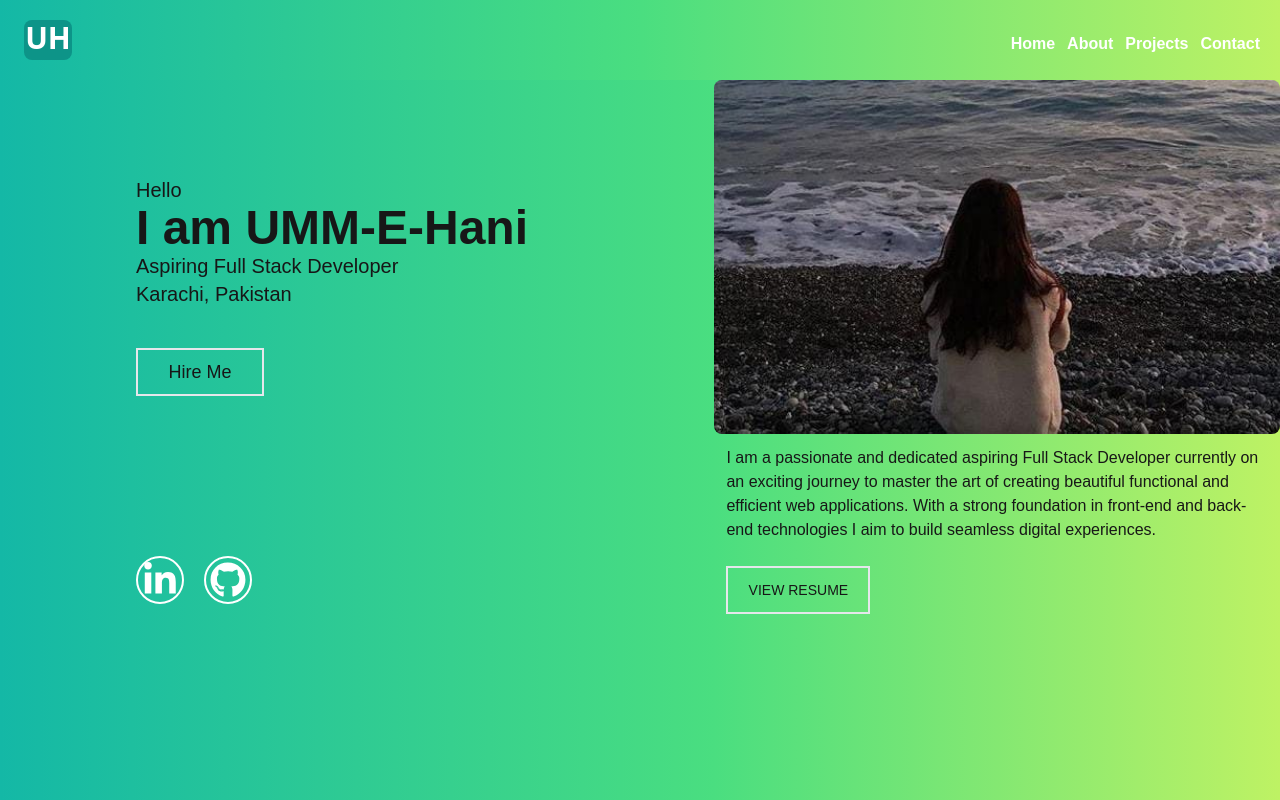
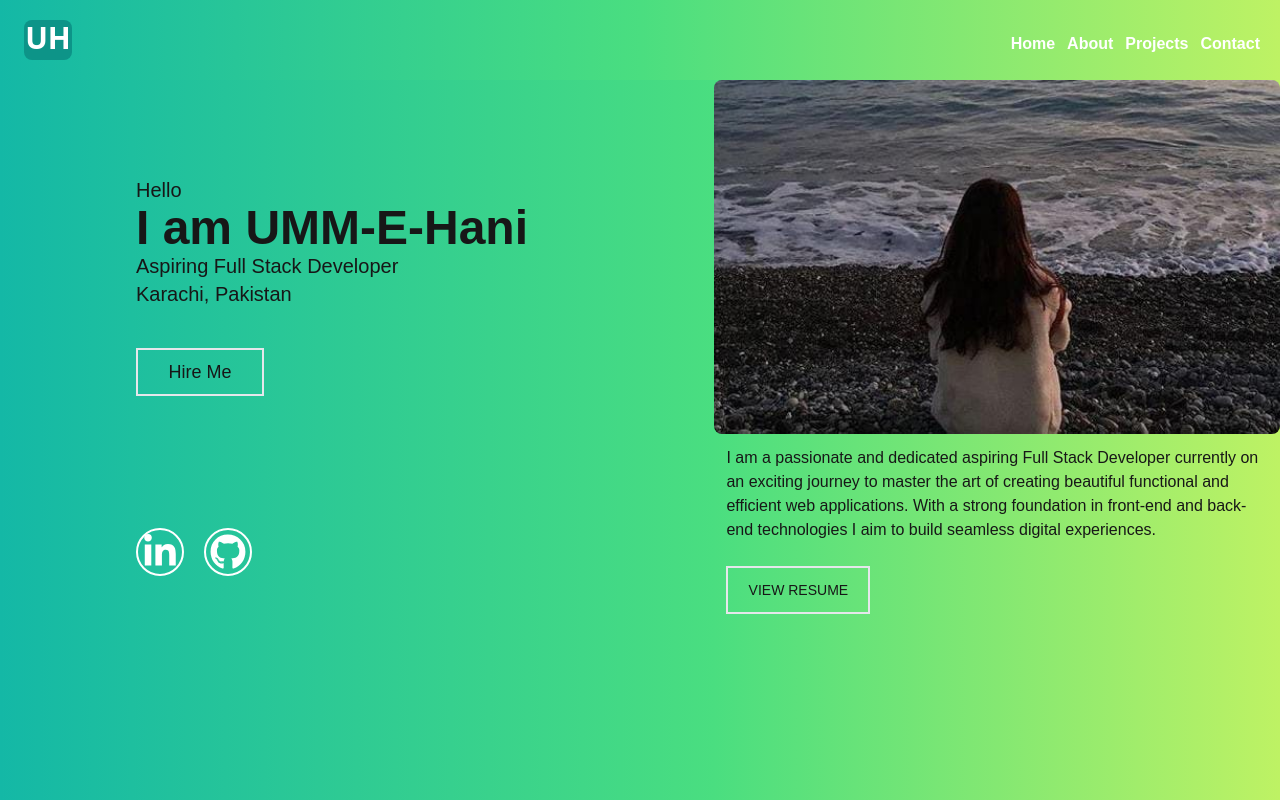
Before and after one commit to Umm-e-Hani02/portfolio-using-next-js-with-tailwind-CSS-milestone2, a Next.js app: page /home in a window 1280 px wide. Shown: the top 800 px of the page. Built offline with nearby package versions, Linux system fonts and the light colour scheme.

Commit message:
Update page.tsx

```diff
--- a/src/app/home/page.tsx
+++ b/src/app/home/page.tsx
@@ -6,7 +6,7 @@ export default function HomeSection() {
     return (
         <section className="flex flex-col lg:flex-row min-h-screen">
 
-            <div className="bg-gradient-to-r from-teal-500 to-green-400 lg:w-[80rem]  pl-10 items-center justify-center">
+            <div className="bg-gradient-to-r from-teal-500 to-green-400 lg:w-[80rem] pl-10 items-center justify-center">
                 <p className="text-xl md:text-xl pt-24 sm:ml-24">Hello</p>
                 <h1 className="text-2xl md:text-5xl font-bold sm:ml-24">I am <span className="text">UMM-E-Hani</span></h1>
                 <p className="text-xl md:text-xl sm:ml-24">Aspiring Full Stack Developer</p>
@@ -17,10 +17,10 @@ export default function HomeSection() {
 
                 <div className="flex mt-40 gap-5 ml-24">
                     <Link href="https://www.linkedin.com/in/umm-e-hani-400b812b4" target="_blank">
-                        <FontAwesomeIcon icon={faLinkedinIn} className="h-9 w-9 text-white rounded-full border-2 border-white p-1 active:opacity-5" />
+                        <FontAwesomeIcon icon={faLinkedinIn} className="-mt-20 h-9 w-9 text-white rounded-full border-2 border-white p-1 active:opacity-5 lg:-mt-7" />
                     </Link>
                     <Link href="https://github.com/Umm-e-Hani02" target="_blank">
-                        <FontAwesomeIcon icon={faGithub} className="h-9 w-9 text-white rounded-full border-2 border-white p-1 active:opacity-5" />
+                        <FontAwesomeIcon icon={faGithub} className="-mt-20 h-9 w-9 text-white rounded-full border-2 border-white p-1 active:opacity-5 lg:-mt-7" />
                     </Link>
                 </div>
             </div>
```
